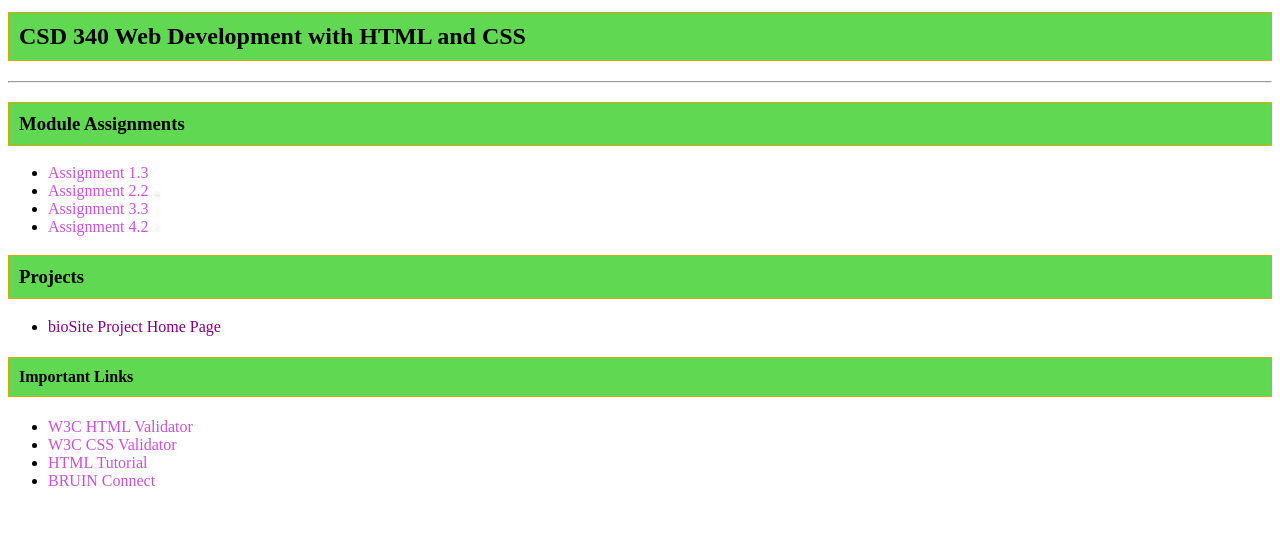
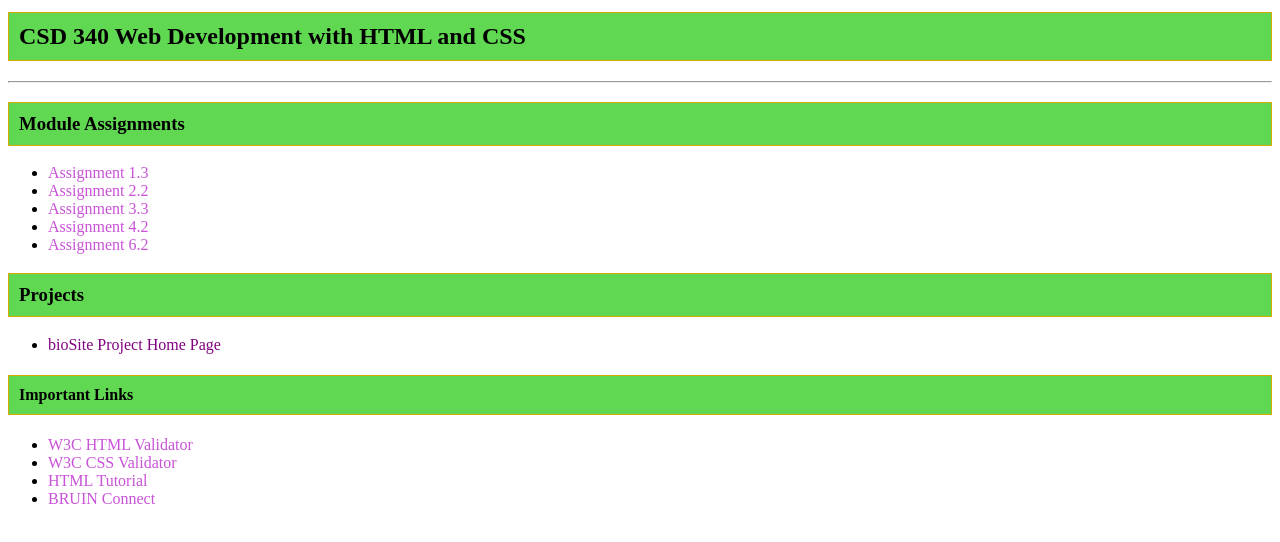
Before and after one commit to SeanERobs4/csd-340, a plain HTML site: page index.html in a window 1280 px wide. Shown: the part 90-632 px from the top of the page. Drawn offline with Linux system fonts and the light colour scheme.

Commit message:
Module 6 Commit

```diff
--- a/index.html
+++ b/index.html
@@ -22,6 +22,7 @@
           <li><a href="module-2/Christman_Mod2_2.html">Assignment 2.2</a></li>
           <li><a href="module-3/Christman_Mod3_3.html">Assignment 3.3</a></li>
           <li><a href="module-4/Christman_Mod4_2.html">Assignment 4.2</a></li>
+          <li><a href="module-6/Christman_Mod6_2.html">Assignment 6.2</a></li>
         </ul>
         <h3>Projects</h3>
         <ul>
```
